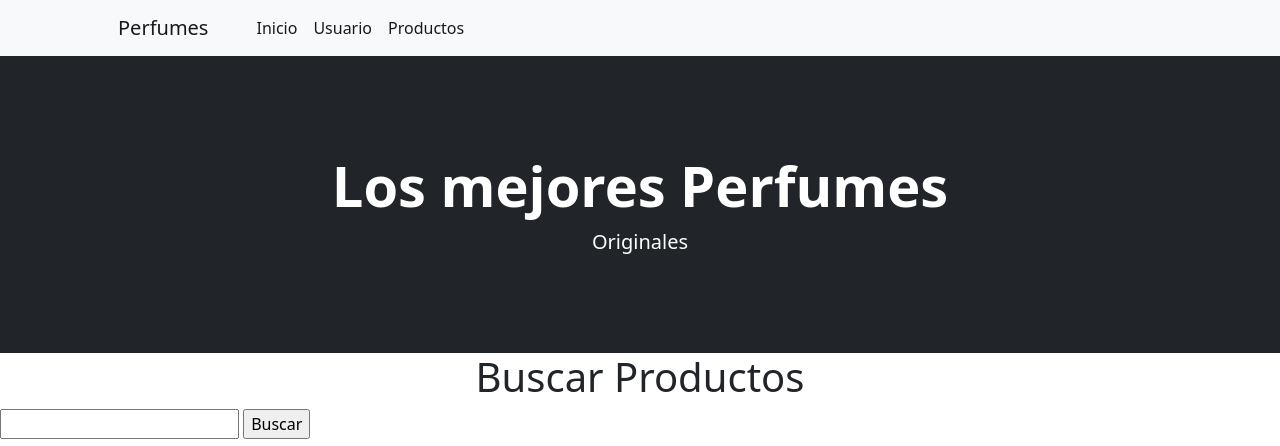
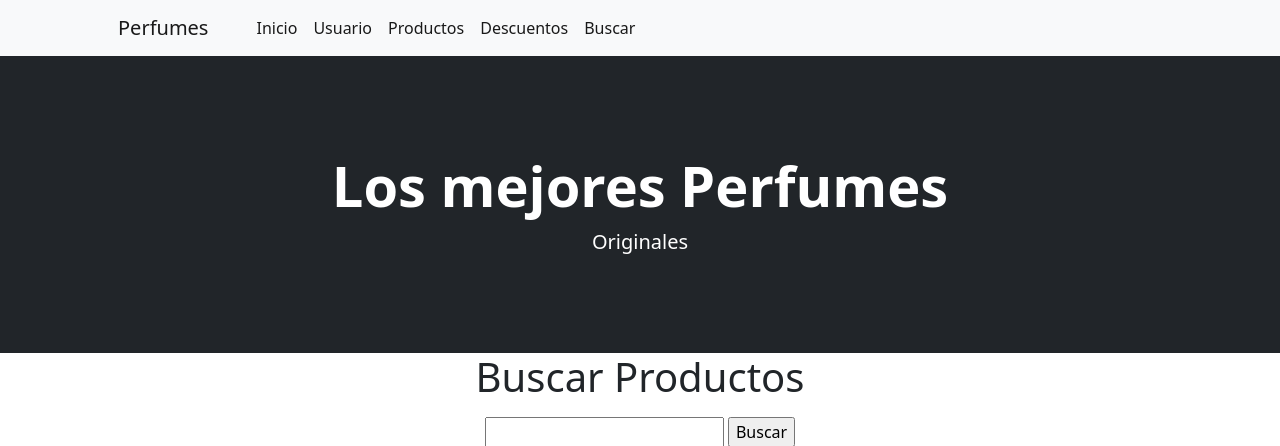
Before and after one commit to oriana23/proyectoFinal, a Django app: page /App/buscarProducto/ in a window 1280 px wide. Shown: the top 446 px of the page. Run offline with Django 3.2, Linux system fonts and the light colour scheme; grey boxes labelled with a size stand in for pictures from a placeholder-image service; some libraries are stand-ins or nearby versions.

Commit message:
tercer commit nicolas

```diff
--- a/App/templates/App/base.html
+++ b/App/templates/App/base.html
@@ -27,6 +27,8 @@
                         <li class="nav-item"><a class="nav-link active" aria-current="page" href="{% url 'inicio' %}">Inicio</a></li>
                         <li class="nav-item"><a class="nav-link active" aria-current="page" href="{% url 'usuario' %}">Usuario</a></li>
                         <li class="nav-item"><a class="nav-link active" aria-current="page" href="{% url 'producto' %}">Productos</a></li>
+                        <li class="nav-item"><a class="nav-link active" aria-current="page" href="{% url 'descuento' %}">Descuentos</a></li>
+                        <li class="nav-item"><a class="nav-link active" aria-current="page" href="{% url 'buscarProducto' %}">Buscar</a></li>
 
                     </ul>
 
--- a/App/templates/App/buscarProducto.html
+++ b/App/templates/App/buscarProducto.html
@@ -6,13 +6,13 @@
 <h1><center>Buscar Productos</center></h1>
 
 
-<form action="{% url 'buscar' %}" method="GET"> {% csrf_token %}
+<p><center><form action="{% url 'buscar' %}" method="GET"> {% csrf_token %}
 
     <input type="text" name="nombre" id="nombre">
 
     <input type="submit" value="Buscar">
 
-</form>
+</form></center></p>
 {% if error %}
     <p style="color:red"> {{error}} </p>
 {% endif %}
--- a/App/templates/App/descuento.html
+++ b/App/templates/App/descuento.html
@@ -3,7 +3,7 @@
 {% load static %}
 
 {% block contenidoQueCambiara %}
-<h1><center>Productos</center></h1>
+<h1><center>Descuento</center></h1>
 
 <form action="{% url 'descuento' %}" method="POST"> {% csrf_token %}
 
--- a/App/views.py
+++ b/App/views.py
@@ -38,7 +38,6 @@ def producto(request):
             producto.save()
 
             return render(request, "App/inicio.html")
-
     else:
         formularioProducto= Productos()
     return render(request, "App/producto.html", {"formularioProducto":formularioProducto})
@@ -52,7 +51,7 @@ def descuento(request):
         if formularioDescuento.is_valid:
 
             informacion= formularioDescuento.cleaned_data
-            descuento= Descuento(descuento= informacion['descuento'],)
+            descuento= Promocion(descuento= informacion['descuento'], precio_final= informacion['precio_final'])
 
             descuento.save()
 
@@ -60,7 +59,7 @@ def descuento(request):
 
     else:
         formularioDescuento= Descuento()
-    return render(request, "App/producto.html", {"formularioDescuento":formularioDescuento})
+    return render(request, "App/descuento.html", {"formularioDescuento":formularioDescuento})
 
 def buscarProducto(request):
 
```
Also changed, not shown: db.sqlite3.
